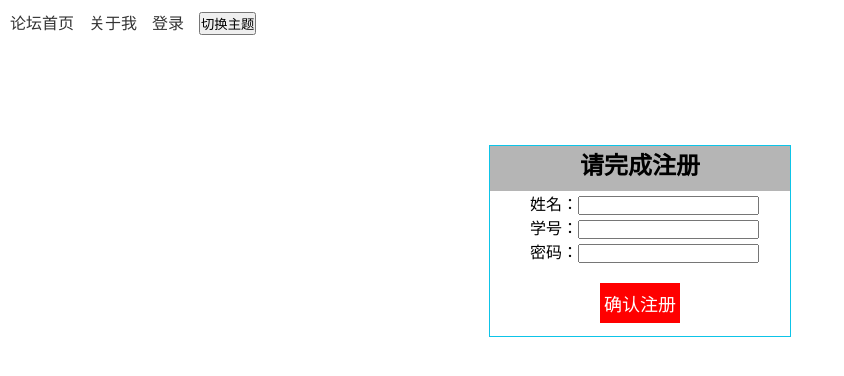
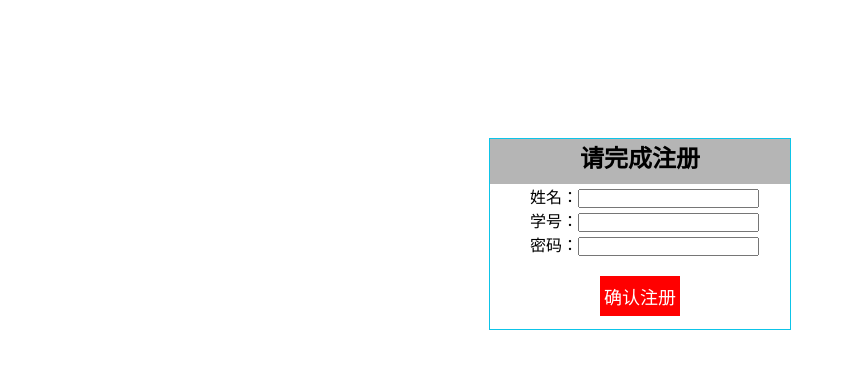
Before and after one commit to Aolith/forum-project, a Vue app: page /Register in a window 1280 px wide. Shown: the top 376 px of the page, without its empty margins (0-844 px from the left). Built offline with nearby package versions, Linux system fonts and the light colour scheme.

Commit message:
完成简单登录系统

```diff
--- a/src/App.vue
+++ b/src/App.vue
@@ -1,10 +1,15 @@
 <template>
   <div :class="themeStore.theme" style="min-height: 100vh;">
     <nav v-if="!$route.meta.hideNav">
-      <router-link to="/">论坛首页</router-link>
-      <router-link to="/about">关于我</router-link>
-      <router-link to="/Login">登录</router-link>
-      <button @click="themeStore.toggleTheme">切换主题</button>
+      <div v-if="!userStore.currentUser">
+        <router-link to="/Login"></router-link>
+      </div>
+      <div v-else>
+        <router-link to="/">论坛首页</router-link>
+        <router-link to="/about">写帖子</router-link>
+        <button @click="userStore.logout">退出登录</button>
+        <button @click="themeStore.toggleTheme">切换主题</button>
+      </div>
     </nav>
     <router-view />
   </div>
@@ -12,7 +17,9 @@
 
 <script setup>
 import { useThemeStore } from '@/stores/theme'
+import { useUserStore } from './stores/user';
 const themeStore=useThemeStore()
+const userStore=useUserStore()
 </script>
 
 <style>
@@ -45,4 +52,11 @@ nav a.router-link-active {
   font-weight: bold;
   color: #42b983;
 }
+nav button {
+  margin-left: 10px;
+}
+nav div {
+  display: inline-block;
+
+}
 </style>
--- a/src/router/index.js
+++ b/src/router/index.js
@@ -17,7 +17,7 @@ const router = createRouter({
   routes
 })
 //路由守卫
-router.beforeEach((to, from, next) => {
+router.beforeEach((to, _, next) => {
   const userStore = useUserStore()
   if (to.meta.requiresAuth && !userStore.currentUser) {
     next('/Login')
--- a/src/stores/user.js
+++ b/src/stores/user.js
@@ -55,7 +55,9 @@ export const useUserStore = defineStore('user', () => {
   }
   // 添加 退出登录 方法
   function logout() {
-    currentUser.value = null
+    if(confirm("确认退出登录吗?")){
+      currentUser.value = null
+    }
   }
   //添加新用户(注册)
   function addUser(nameId,snoId,numId){
```
